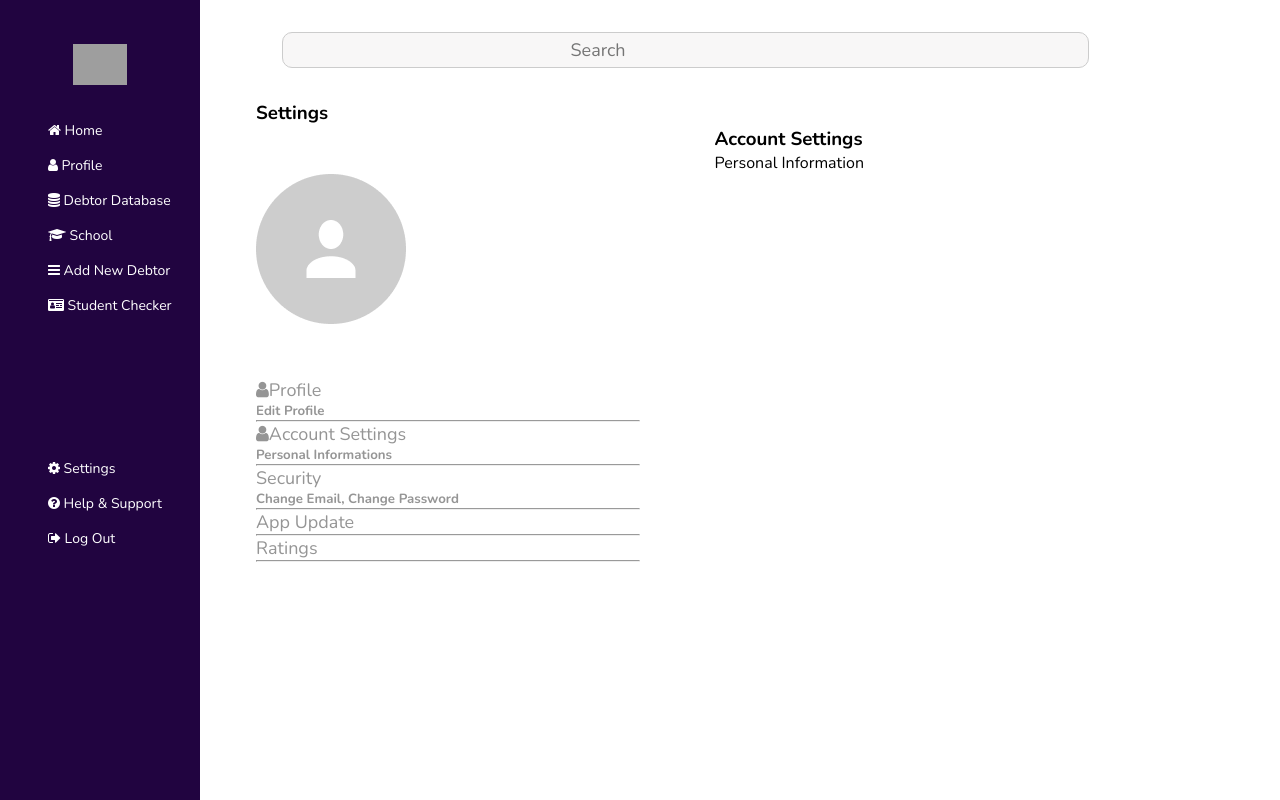
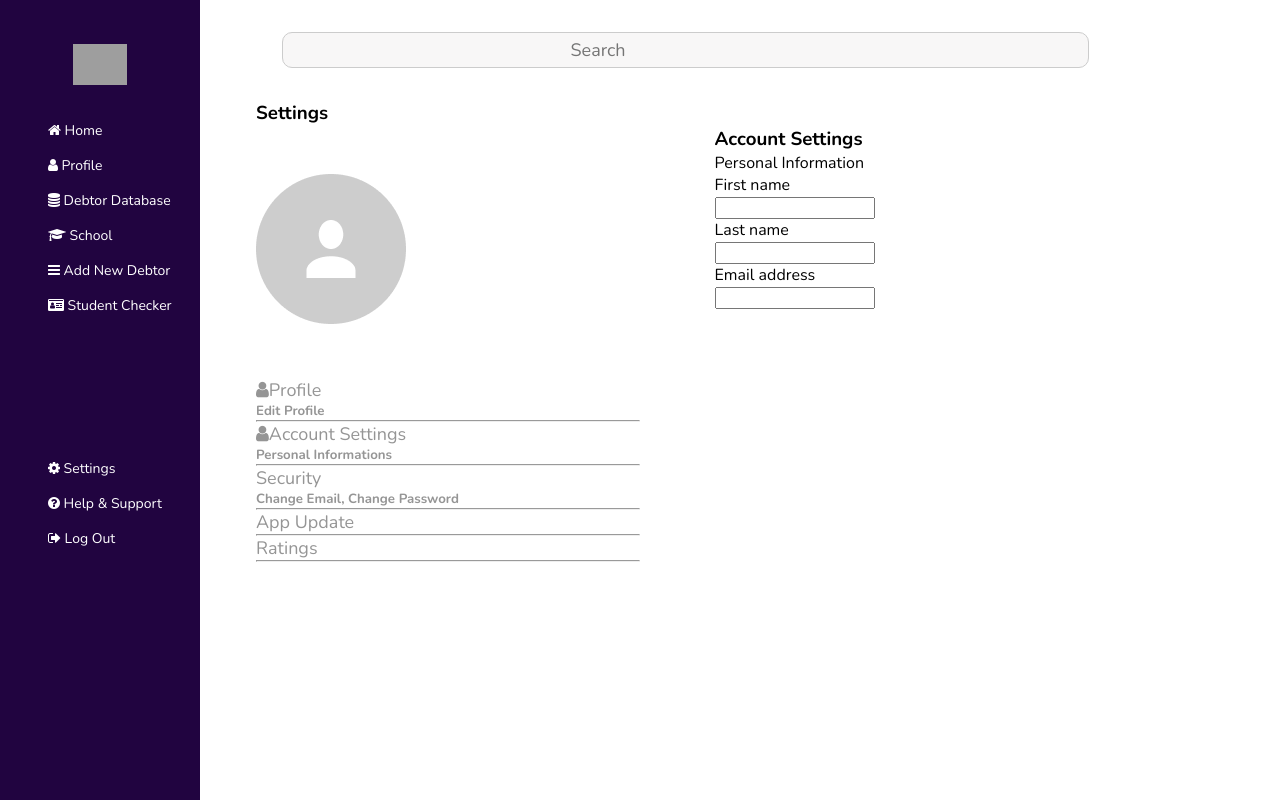
Before and after one commit to zuri-training/TeamLorispp58, a Django app: template debtfinder/templates/Settings/settings.html in a window 1280 px wide. Run offline with Django 4.2, Linux system fonts and the light colour scheme; the template is opened without the code that fills it, so the values that code supplies are empty; grey boxes are pictures that could not be loaded.

Commit message:
last commit

```diff
--- a/debtfinder/templates/Settings/settings.css
+++ b/debtfinder/templates/Settings/settings.css
@@ -92,9 +92,6 @@ input[type=text] {
   margin-left: 16rem ;
 }
 
-input[type=text] {
-    border: 1px solid #ccc;
-}
 
 .left-div{
     margin-top: 3rem;
@@ -132,3 +129,21 @@ h5:hover{
 .contain {
     right: 10rem;
 }
+
+.form{
+   display: flex;
+
+   width: 3rem;
+
+
+
+}
+
+.form input[type="name"]{
+    width: 10rem;
+}
+
+
+.float-right{
+    float: left;
+}
--- a/debtfinder/templates/Settings/settings.html
+++ b/debtfinder/templates/Settings/settings.html
@@ -82,7 +82,7 @@
                 <form action="/action_page.php">
 
 
-                        <input type="text" placeholder="Search" name="search">
+                    <input type="text" placeholder="Search" name="search">
 
 
 
@@ -101,9 +101,34 @@
             <div class="right-div">
                 <div class="contain">
                     <h3>Account Settings</h3><span>
-                    <p>Personal Information</p><span>
+                    <p>Personal Information
+
+                    </p><span>
+
+                    <div class="form">
+                        <form>
+                            <div>
+                                <p>First name</p>
+                                <input type="name" id="input" name="firstname">
+                            </div>
+
+                            <div class="float-right">
+                                <p>Last name</p>
+                                <input type="name" id="input" name="firstname">
+                            </div>
+
+                            <div class="float-right">
+                                <p>Email address</p>
+                                <input type="name" id="input" name="firstname">
+                            </div>
+
+
+                        </form>
+                    </div>
 
                 </div>
+
+
             </div>
 
             <div class="image">
@@ -148,7 +173,7 @@
                     <hr>
 
 
-              </div>
+            </div>
 
 
            </div>
```
Also changed, not shown: debtfinder/templates/Database/database.css (+1 -8 lines).
